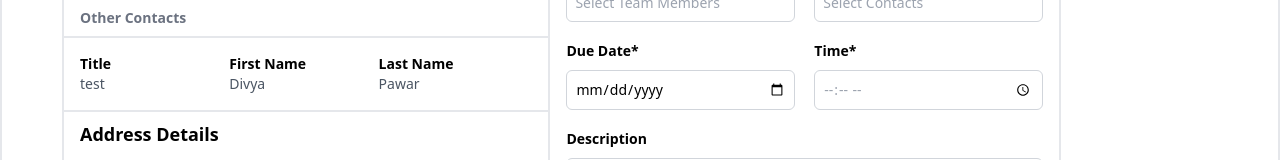
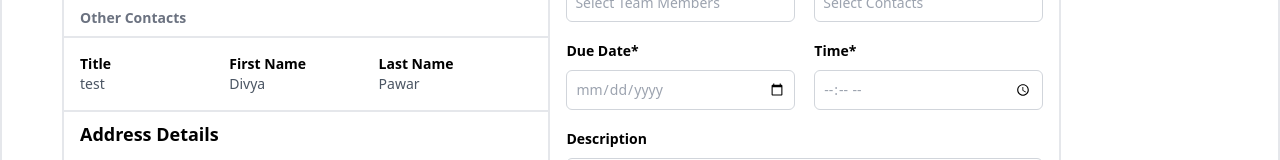
Before and after one commit to thedivyapawar/expound-technivo-dashboard, a React (Vite) app: page / in a window 1280 px wide. Shown: the part 450-610 px from the top of the page. Built offline with nearby package versions, Linux system fonts and the light colour scheme.

Commit message:
icon updated

```diff
--- a/src/components/Lead/CustomerActivityInfo.jsx
+++ b/src/components/Lead/CustomerActivityInfo.jsx
@@ -125,7 +125,7 @@ function CustomerActivityInfo(){
                                     name="dueDate"
                                     value={formData.dueDate}
                                     onChange={handleChange}
-                                    className="w-[100%] border border-gray-300 text-sm p-2 rounded-md my-2 focus:outline-none"
+                                    className="w-[100%] border border-gray-300 text-sm p-2 rounded-md my-2 focus:outline-none text-gray-400"
                                     required
                                 />
                                 </div>
```
